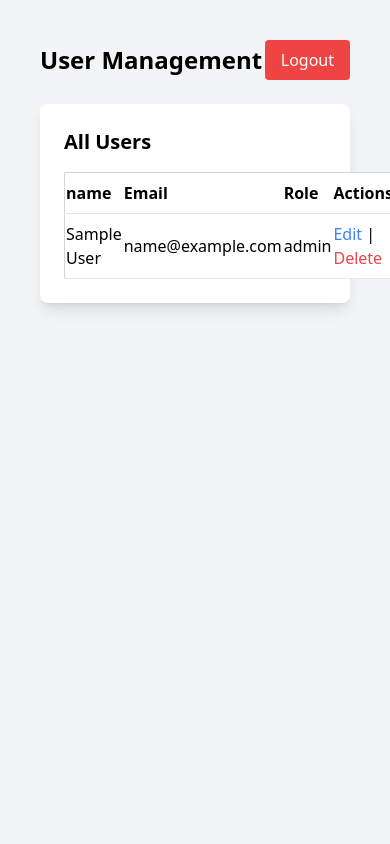
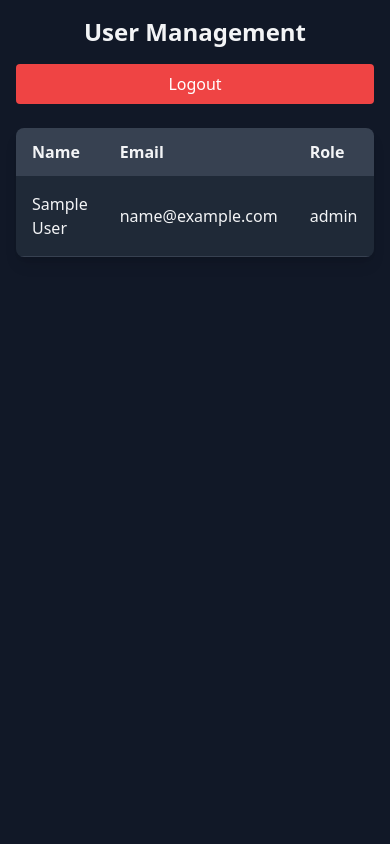
Before and after one commit to KnoWingFly/eventwebsitephp, a PHP site: page /admin/manage_user.php in a window 390 px wide. Run offline with PHP 8.4, Linux system fonts and the light colour scheme; the visitor is signed in with stand-in values (Sample User, id 1); some libraries are stand-ins or nearby versions.

Commit message:
sudah di desain sedikit dan responsive

```diff
--- a/admin/manage_user.php
+++ b/admin/manage_user.php
@@ -17,39 +17,39 @@ $users = $stmt->fetchAll(PDO::FETCH_ASSOC);
     <meta charset="UTF-8">
     <meta name="viewport" content="width=device-width, initial-scale=1.0">
     <title>User Management</title>
-    <link href="../css/output.css" rel="stylesheet">
+    <script src="https://cdn.tailwindcss.com"></script>
 </head>
-<body class="bg-gray-100">
-    <div class="container mx-auto p-10">
-        <div class="flex justify-between items-center mb-6">
-            <h1 class="text-2xl font-bold">User Management</h1>
-            <a href="../index.php?page=logout" class="bg-red-500 hover:bg-red-700 text-white py-2 px-4 rounded">
+<body class="min-h-screen bg-gray-900 text-gray-100 p-4 sm:p-6 md:p-8">
+    <div class="max-w-4xl mx-auto">
+        <div class="flex flex-col sm:flex-row justify-between items-center mb-6 sm:mb-8">
+            <h1 class="text-2xl sm:text-3xl font-bold mb-4 sm:mb-0">User Management</h1>
+            <a href="../index.php?page=logout" class="w-full sm:w-auto bg-red-500 hover:bg-red-700 text-white py-2 px-4 rounded text-center">
                 Logout
             </a>
         </div>
-
-        <div class="bg-white shadow-lg rounded-lg p-6">
-            <h2 class="text-xl font-semibold mb-4">All Users</h2>
-            <table class="min-w-full bg-white border border-gray-300 rounded-lg">
-                <thead>
+        <div class="bg-gray-800 rounded-lg shadow-lg overflow-x-auto">
+            <table class="w-full">
+                <thead class="bg-gray-700">
                     <tr>
-                        <th class="py-2 border-b text-left">name</th>
-                        <th class="py-2 border-b text-left">Email</th>
-                        <th class="py-2 border-b text-left">Role</th>
-                        <th class="py-2 border-b text-left">Actions</th>
+                        <th class="py-3 px-4 sm:px-6 text-left">Name</th>
+                        <th class="py-3 px-4 sm:px-6 text-left">Email</th>
+                        <th class="py-3 px-4 sm:px-6 text-left">Role</th>
+                        <th class="py-3 px-4 sm:px-6 text-left">Actions</th>
                     </tr>
                 </thead>
                 <tbody>
                     <?php foreach ($users as $user): ?>
-                    <tr>
-                        <td class="py-2 border-b"><?= htmlspecialchars($user['name']) ?></td>
-                        <td class="py-2 border-b"><?= htmlspecialchars($user['email']) ?></td>
-                        <td class="py-2 border-b"><?= htmlspecialchars($user['role']) ?></td>
-                        <td class="py-2 border-b">
-                            <a href="edit_user.php?id=<?= $user['id'] ?>" class="text-blue-500">Edit</a> |
-                            <a href="delete_user.php?id=<?= $user['id'] ?>" class="text-red-500" onclick="return confirm('Are you sure you want to delete this user?')">Delete</a>
-                        </td>
-                    </tr>
+                        <tr class="border-b border-gray-700">
+                            <td class="py-3 px-4 sm:px-6"><?php echo htmlspecialchars($user['name']); ?></td>
+                            <td class="py-3 px-4 sm:px-6"><?php echo htmlspecialchars($user['email']); ?></td>
+                            <td class="py-3 px-4 sm:px-6"><?php echo htmlspecialchars($user['role']); ?></td>
+                            <td class="py-3 px-4 sm:px-6">
+                                <div class="flex flex-col sm:flex-row sm:space-x-3 space-y-2 sm:space-y-0">
+                                    <a href="edit_user.php?id=<?= $user['id'] ?>" class="text-blue-500 hover:text-blue-300 text-center sm:text-left">Edit</a>
+                                    <a href="delete_user.php?id=<?= $user['id'] ?>" class="text-red-500 hover:text-red-300 text-center sm:text-left" onclick="return confirm('Are you sure you want to delete this user?')">Delete</a>
+                                </div>
+                            </td>
+                        </tr>
                     <?php endforeach; ?>
                 </tbody>
             </table>
```
